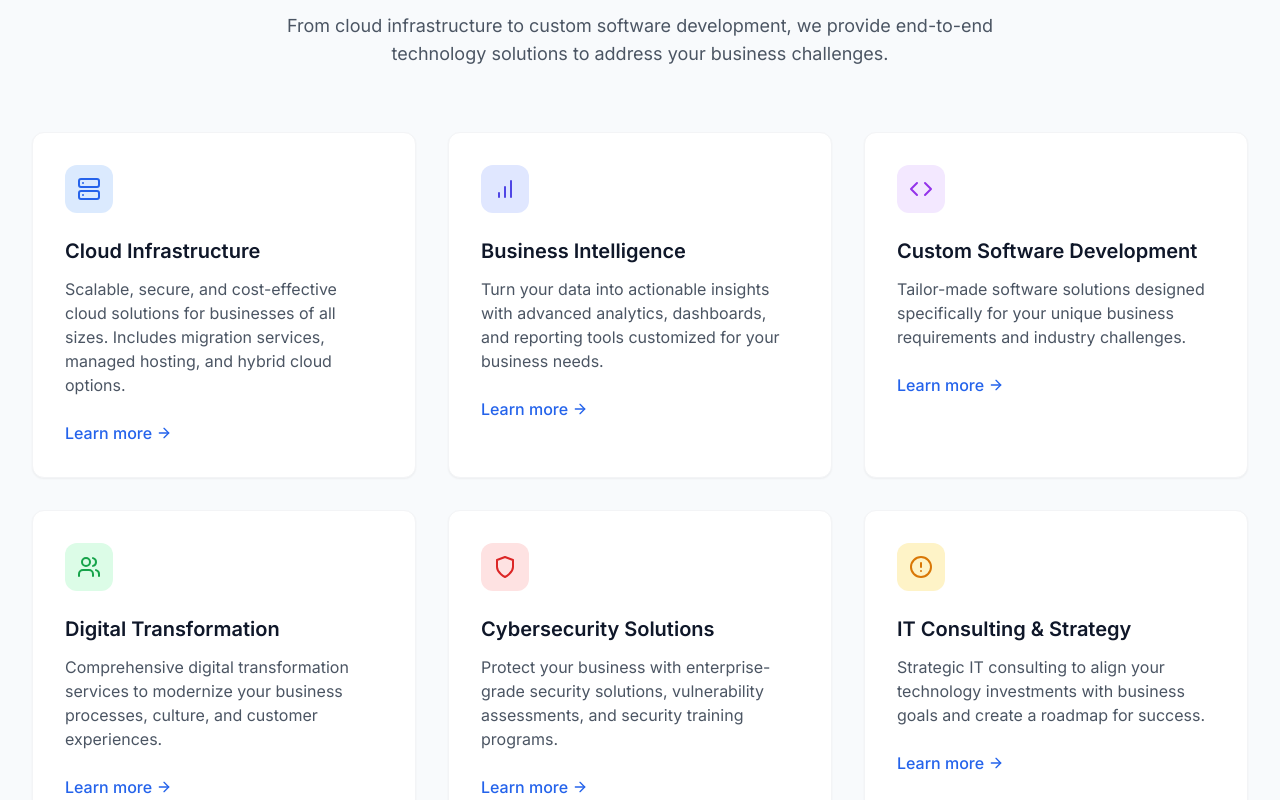
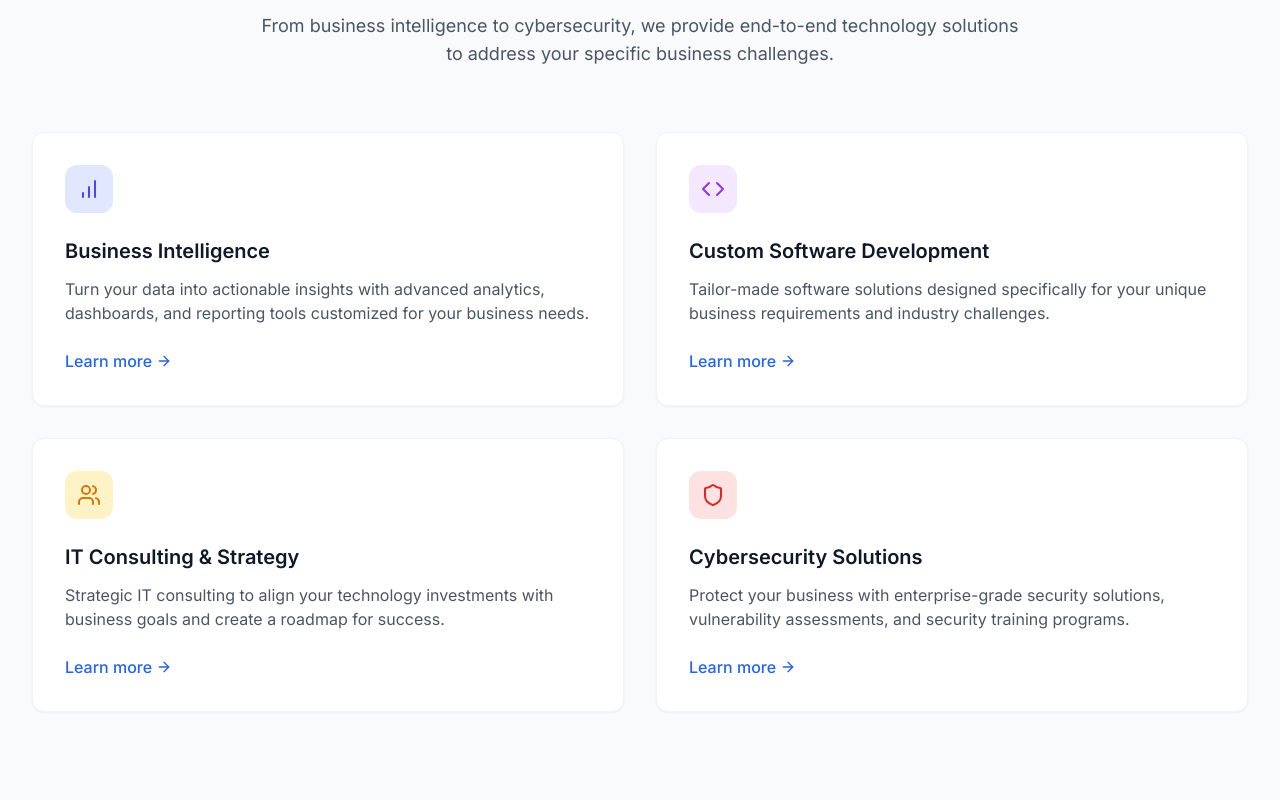
Before and after one commit to develope577/modernwave-website, a React (Vite) app: page /business in a window 1280 px wide. Shown: the part 680-1480 px from the top of the page. Built offline with nearby package versions, Linux system fonts and the light colour scheme.

Commit message:
Refactor: Business page solutions
Update the business page to only include business intelligence, custom software, IT consulting, and cybersecurity solutions. Remove other solutions and link to dedicated pages for each.

```diff
--- a/src/components/BusinessSection.tsx
+++ b/src/components/BusinessSection.tsx
@@ -1,6 +1,6 @@
 
 import { useEffect, useRef } from "react";
-import { Server, LineChart, Code } from "lucide-react";
+import { Server, LineChart, Code, Shield } from "lucide-react";
 import { Button } from "@/components/ui/button";
 import { Link } from "react-router-dom";
 
@@ -42,14 +42,14 @@ const BusinessSection = () => {
           </p>
         </div>
 
-        <div className="grid grid-cols-1 md:grid-cols-3 gap-8 mt-12">
+        <div className="grid grid-cols-1 md:grid-cols-2 gap-8 mt-12">
           <div className="bg-white rounded-xl shadow-sm border border-gray-100 p-8 animate-on-scroll opacity-0 translate-y-10 transition-all duration-700 delay-100 hover:shadow-md hover:scale-[1.01] transition-all">
             <div className="w-12 h-12 flex items-center justify-center rounded-lg bg-blue-100 text-blue-600 mb-6">
               <Server size={24} />
             </div>
-            <h3 className="text-xl font-semibold mb-3">Tech Support & IT Consultation</h3>
+            <h3 className="text-xl font-semibold mb-3">IT Consulting & Strategy</h3>
             <p className="text-gray-600 mb-6">
-              Reliable tech support and strategic IT consulting to keep your business running smoothly and securely.
+              Strategic IT consulting to align your technology investments with business goals and create a roadmap for success.
             </p>
             <Link to="/business/consulting" className="text-primary font-medium flex items-center gap-1 group">
               Learn more
@@ -75,9 +75,9 @@ const BusinessSection = () => {
             <div className="w-12 h-12 flex items-center justify-center rounded-lg bg-indigo-100 text-indigo-600 mb-6">
               <LineChart size={24} />
             </div>
-            <h3 className="text-xl font-semibold mb-3">Smart Business Automation</h3>
+            <h3 className="text-xl font-semibold mb-3">Business Intelligence</h3>
             <p className="text-gray-600 mb-6">
-              Automate repetitive tasks, optimize workflow, and enhance productivity with intelligent automation solutions.
+              Turn your data into actionable insights with advanced analytics, dashboards, and reporting tools customized for your business needs.
             </p>
             <Link to="/business/intelligence" className="text-primary font-medium flex items-center gap-1 group">
               Learn more
@@ -103,11 +103,39 @@ const BusinessSection = () => {
             <div className="w-12 h-12 flex items-center justify-center rounded-lg bg-purple-100 text-purple-600 mb-6">
               <Code size={24} />
             </div>
-            <h3 className="text-xl font-semibold mb-3">Custom Software & Tech Integration</h3>
+            <h3 className="text-xl font-semibold mb-3">Custom Software Development</h3>
             <p className="text-gray-600 mb-6">
-              Build flexible, scalable, and user-friendly software solutions that integrate seamlessly with your existing systems.
+              Tailor-made software solutions designed specifically for your unique business requirements and industry challenges.
             </p>
             <Link to="/business/software" className="text-primary font-medium flex items-center gap-1 group">
+              Learn more
+              <svg
+                xmlns="http://www.w3.org/2000/svg"
+                width="16"
+                height="16"
+                viewBox="0 0 24 24"
+                fill="none"
+                stroke="currentColor"
+                strokeWidth="2"
+                strokeLinecap="round"
+                strokeLinejoin="round"
+                className="transition-transform duration-300 group-hover:translate-x-1"
+              >
+                <path d="M5 12h14" />
+                <path d="m12 5 7 7-7 7" />
+              </svg>
+            </Link>
+          </div>
+
+          <div className="bg-white rounded-xl shadow-sm border border-gray-100 p-8 animate-on-scroll opacity-0 translate-y-10 transition-all duration-700 delay-400 hover:shadow-md hover:scale-[1.01] transition-all">
+            <div className="w-12 h-12 flex items-center justify-center rounded-lg bg-red-100 text-red-600 mb-6">
+              <Shield size={24} />
+            </div>
+            <h3 className="text-xl font-semibold mb-3">Cybersecurity Solutions</h3>
+            <p className="text-gray-600 mb-6">
+              Protect your business with enterprise-grade security solutions, vulnerability assessments, and security training programs.
+            </p>
+            <Link to="/business/cybersecurity" className="text-primary font-medium flex items-center gap-1 group">
               Learn more
               <svg
                 xmlns="http://www.w3.org/2000/svg"
--- a/src/pages/Business.tsx
+++ b/src/pages/Business.tsx
@@ -1,7 +1,8 @@
 
 import { useEffect, useRef } from "react";
-import { ArrowRight, Server, BarChart, Code, Users, CheckCircle } from "lucide-react";
+import { ArrowRight, BarChart, Code, Shield, Users } from "lucide-react";
 import { Button } from "@/components/ui/button";
+import { Link } from "react-router-dom";
 import Navbar from "@/components/Navbar";
 import Footer from "@/components/Footer";
 import TestimonialsSection from "@/components/TestimonialsSection";
@@ -79,21 +80,21 @@ const Business = () => {
                 Comprehensive Business Solutions
               </h2>
               <p className="mt-4 text-lg text-gray-600 max-w-3xl mx-auto">
-                From cloud infrastructure to custom software development, we provide end-to-end technology solutions to address your business challenges.
+                From business intelligence to cybersecurity, we provide end-to-end technology solutions to address your specific business challenges.
               </p>
             </div>
 
-            <div className="grid grid-cols-1 md:grid-cols-2 lg:grid-cols-3 gap-8">
-              {/* Service 1 */}
+            <div className="grid grid-cols-1 md:grid-cols-2 lg:grid-cols-2 gap-8">
+              {/* Business Intelligence */}
               <div className="bg-white rounded-xl shadow-sm border border-gray-100 p-8 hover:shadow-md hover:scale-[1.01] transition-all">
-                <div className="w-12 h-12 flex items-center justify-center rounded-lg bg-blue-100 text-blue-600 mb-6">
-                  <Server size={24} />
+                <div className="w-12 h-12 flex items-center justify-center rounded-lg bg-indigo-100 text-indigo-600 mb-6">
+                  <BarChart size={24} />
                 </div>
-                <h3 className="text-xl font-semibold mb-3">Cloud Infrastructure</h3>
+                <h3 className="text-xl font-semibold mb-3">Business Intelligence</h3>
                 <p className="text-gray-600 mb-6">
-                  Scalable, secure, and cost-effective cloud solutions for businesses of all sizes. Includes migration services, managed hosting, and hybrid cloud options.
+                  Turn your data into actionable insights with advanced analytics, dashboards, and reporting tools customized for your business needs.
                 </p>
-                <a href="#" className="text-primary font-medium flex items-center gap-1 group">
+                <Link to="/business/intelligence" className="text-primary font-medium flex items-center gap-1 group">
                   Learn more
                   <svg
                     xmlns="http://www.w3.org/2000/svg"
@@ -110,19 +111,19 @@ const Business = () => {
                     <path d="M5 12h14" />
                     <path d="m12 5 7 7-7 7" />
                   </svg>
-                </a>
+                </Link>
               </div>
 
-              {/* Service 2 */}
+              {/* Custom Software Development */}
               <div className="bg-white rounded-xl shadow-sm border border-gray-100 p-8 hover:shadow-md hover:scale-[1.01] transition-all">
-                <div className="w-12 h-12 flex items-center justify-center rounded-lg bg-indigo-100 text-indigo-600 mb-6">
-                  <BarChart size={24} />
+                <div className="w-12 h-12 flex items-center justify-center rounded-lg bg-purple-100 text-purple-600 mb-6">
+                  <Code size={24} />
                 </div>
-                <h3 className="text-xl font-semibold mb-3">Business Intelligence</h3>
+                <h3 className="text-xl font-semibold mb-3">Custom Software Development</h3>
                 <p className="text-gray-600 mb-6">
-                  Turn your data into actionable insights with advanced analytics, dashboards, and reporting tools customized for your business needs.
+                  Tailor-made software solutions designed specifically for your unique business requirements and industry challenges.
                 </p>
-                <a href="#" className="text-primary font-medium flex items-center gap-1 group">
+                <Link to="/business/software" className="text-primary font-medium flex items-center gap-1 group">
                   Learn more
                   <svg
                     xmlns="http://www.w3.org/2000/svg"
@@ -139,19 +140,19 @@ const Business = () => {
                     <path d="M5 12h14" />
                     <path d="m12 5 7 7-7 7" />
                   </svg>
-                </a>
+                </Link>
               </div>
 
-              {/* Service 3 */}
+              {/* IT Consulting & Strategy */}
               <div className="bg-white rounded-xl shadow-sm border border-gray-100 p-8 hover:shadow-md hover:scale-[1.01] transition-all">
-                <div className="w-12 h-12 flex items-center justify-center rounded-lg bg-purple-100 text-purple-600 mb-6">
-                  <Code size={24} />
+                <div className="w-12 h-12 flex items-center justify-center rounded-lg bg-amber-100 text-amber-600 mb-6">
+                  <Users size={24} />
                 </div>
-                <h3 className="text-xl font-semibold mb-3">Custom Software Development</h3>
+                <h3 className="text-xl font-semibold mb-3">IT Consulting & Strategy</h3>
                 <p className="text-gray-600 mb-6">
-                  Tailor-made software solutions designed specifically for your unique business requirements and industry challenges.
+                  Strategic IT consulting to align your technology investments with business goals and create a roadmap for success.
                 </p>
-                <a href="#" className="text-primary font-medium flex items-center gap-1 group">
+                <Link to="/business/consulting" className="text-primary font-medium flex items-center gap-1 group">
                   Learn more
                   <svg
                     xmlns="http://www.w3.org/2000/svg"
@@ -168,19 +169,19 @@ const Business = () => {
                     <path d="M5 12h14" />
                     <path d="m12 5 7 7-7 7" />
                   </svg>
-                </a>
+                </Link>
               </div>
 
-              {/* Service 4 */}
+              {/* Cybersecurity */}
               <div className="bg-white rounded-xl shadow-sm border border-gray-100 p-8 hover:shadow-md hover:scale-[1.01] transition-all">
-                <div className="w-12 h-12 flex items-center justify-center rounded-lg bg-green-100 text-green-600 mb-6">
-                  <Users size={24} />
+                <div className="w-12 h-12 flex items-center justify-center rounded-lg bg-red-100 text-red-600 mb-6">
+                  <Shield size={24} />
                 </div>
-                <h3 className="text-xl font-semibold mb-3">Digital Transformation</h3>
+                <h3 className="text-xl font-semibold mb-3">Cybersecurity Solutions</h3>
                 <p className="text-gray-600 mb-6">
-                  Comprehensive digital transformation services to modernize your business processes, culture, and customer experiences.
+                  Protect your business with enterprise-grade security solutions, vulnerability assessments, and security training programs.
                 </p>
-                <a href="#" className="text-primary font-medium flex items-center gap-1 group">
+                <Link to="/business/cybersecurity" className="text-primary font-medium flex items-center gap-1 group">
                   Learn more
                   <svg
                     xmlns="http://www.w3.org/2000/svg"
@@ -197,91 +198,7 @@ const Business = () => {
                     <path d="M5 12h14" />
                     <path d="m12 5 7 7-7 7" />
                   </svg>
-                </a>
-              </div>
-
-              {/* Service 5 */}
-              <div className="bg-white rounded-xl shadow-sm border border-gray-100 p-8 hover:shadow-md hover:scale-[1.01] transition-all">
-                <div className="w-12 h-12 flex items-center justify-center rounded-lg bg-red-100 text-red-600 mb-6">
-                  <svg
-                    xmlns="http://www.w3.org/2000/svg"
-                    width="24"
-                    height="24"
-                    viewBox="0 0 24 24"
-                    fill="none"
-                    stroke="currentColor"
-                    strokeWidth="2"
-                    strokeLinecap="round"
-                    strokeLinejoin="round"
-                  >
-                    <path d="M12 22s8-4 8-10V5l-8-3-8 3v7c0 6 8 10 8 10z" />
-                  </svg>
-                </div>
-                <h3 className="text-xl font-semibold mb-3">Cybersecurity Solutions</h3>
-                <p className="text-gray-600 mb-6">
-                  Protect your business with enterprise-grade security solutions, vulnerability assessments, and security training programs.
-                </p>
-                <a href="#" className="text-primary font-medium flex items-center gap-1 group">
-                  Learn more
-                  <svg
-                    xmlns="http://www.w3.org/2000/svg"
-                    width="16"
-                    height="16"
-                    viewBox="0 0 24 24"
-                    fill="none"
-                    stroke="currentColor"
-                    strokeWidth="2"
-                    strokeLinecap="round"
-                    strokeLinejoin="round"
-                    className="transition-transform duration-300 group-hover:translate-x-1"
-                  >
-                    <path d="M5 12h14" />
-                    <path d="m12 5 7 7-7 7" />
-                  </svg>
-                </a>
-              </div>
-
-              {/* Service 6 */}
-              <div className="bg-white rounded-xl shadow-sm border border-gray-100 p-8 hover:shadow-md hover:scale-[1.01] transition-all">
-                <div className="w-12 h-12 flex items-center justify-center rounded-lg bg-amber-100 text-amber-600 mb-6">
-                  <svg
-                    xmlns="http://www.w3.org/2000/svg"
-                    width="24"
-                    height="24"
-                    viewBox="0 0 24 24"
-                    fill="none"
-                    stroke="currentColor"
-                    strokeWidth="2"
-                    strokeLinecap="round"
-                    strokeLinejoin="round"
-                  >
-                    <circle cx="12" cy="12" r="10" />
-                    <line x1="12" y1="8" x2="12" y2="12" />
-                    <line x1="12" y1="16" x2="12.01" y2="16" />
-                  </svg>
-                </div>
-                <h3 className="text-xl font-semibold mb-3">IT Consulting & Strategy</h3>
-                <p className="text-gray-600 mb-6">
-                  Strategic IT consulting to align your technology investments with business goals and create a roadmap for success.
-                </p>
-                <a href="#" className="text-primary font-medium flex items-center gap-1 group">
-                  Learn more
-                  <svg
-                    xmlns="http://www.w3.org/2000/svg"
-                    width="16"
-                    height="16"
-                    viewBox="0 0 24 24"
-                    fill="none"
-                    stroke="currentColor"
-                    strokeWidth="2"
-                    strokeLinecap="round"
-                    strokeLinejoin="round"
-                    className="transition-transform duration-300 group-hover:translate-x-1"
-                  >
-                    <path d="M5 12h14" />
-                    <path d="m12 5 7 7-7 7" />
-                  </svg>
-                </a>
+                </Link>
               </div>
             </div>
           </div>
@@ -388,7 +305,21 @@ const Business = () => {
             <div className="grid grid-cols-1 md:grid-cols-2 lg:grid-cols-3 gap-8">
               <div className="bg-white p-6 rounded-lg">
                 <div className="flex items-start gap-4">
-                  <CheckCircle className="text-primary shrink-0 mt-1" size={24} />
+                  <svg
+                    xmlns="http://www.w3.org/2000/svg"
+                    width="24"
+                    height="24"
+                    viewBox="0 0 24 24"
+                    fill="none"
+                    stroke="currentColor"
+                    strokeWidth="2"
+                    strokeLinecap="round"
+                    strokeLinejoin="round"
+                    className="text-primary shrink-0 mt-1"
+                  >
+                    <path d="M22 11.08V12a10 10 0 1 1-5.93-9.14"></path>
+                    <polyline points="22 4 12 14.01 9 11.01"></polyline>
+                  </svg>
                   <div>
                     <h3 className="text-xl font-semibold mb-2">Industry Expertise</h3>
                     <p className="text-gray-600">
@@ -400,7 +331,21 @@ const Business = () => {
 
               <div className="bg-white p-6 rounded-lg">
                 <div className="flex items-start gap-4">
-                  <CheckCircle className="text-primary shrink-0 mt-1" size={24} />
+                  <svg
+                    xmlns="http://www.w3.org/2000/svg"
+                    width="24"
+                    height="24"
+                    viewBox="0 0 24 24"
+                    fill="none"
+                    stroke="currentColor"
+                    strokeWidth="2"
+                    strokeLinecap="round"
+                    strokeLinejoin="round"
+                    className="text-primary shrink-0 mt-1"
+                  >
+                    <path d="M22 11.08V12a10 10 0 1 1-5.93-9.14"></path>
+                    <polyline points="22 4 12 14.01 9 11.01"></polyline>
+                  </svg>
                   <div>
                     <h3 className="text-xl font-semibold mb-2">Proven Results</h3>
                     <p className="text-gray-600">
@@ -412,7 +357,21 @@ const Business = () => {
 
               <div className="bg-white p-6 rounded-lg">
                 <div className="flex items-start gap-4">
-                  <CheckCircle className="text-primary shrink-0 mt-1" size={24} />
+                  <svg
+                    xmlns="http://www.w3.org/2000/svg"
+                    width="24"
+                    height="24"
+                    viewBox="0 0 24 24"
+                    fill="none"
+                    stroke="currentColor"
+                    strokeWidth="2"
+                    strokeLinecap="round"
+                    strokeLinejoin="round"
+                    className="text-primary shrink-0 mt-1"
+                  >
+                    <path d="M22 11.08V12a10 10 0 1 1-5.93-9.14"></path>
+                    <polyline points="22 4 12 14.01 9 11.01"></polyline>
+                  </svg>
                   <div>
                     <h3 className="text-xl font-semibold mb-2">Cutting-Edge Technology</h3>
                     <p className="text-gray-600">
@@ -424,7 +383,21 @@ const Business = () => {
 
               <div className="bg-white p-6 rounded-lg">
                 <div className="flex items-start gap-4">
-                  <CheckCircle className="text-primary shrink-0 mt-1" size={24} />
+                  <svg
+                    xmlns="http://www.w3.org/2000/svg"
+                    width="24"
+                    height="24"
+                    viewBox="0 0 24 24"
+                    fill="none"
+                    stroke="currentColor"
+                    strokeWidth="2"
+                    strokeLinecap="round"
+                    strokeLinejoin="round"
+                    className="text-primary shrink-0 mt-1"
+                  >
+                    <path d="M22 11.08V12a10 10 0 1 1-5.93-9.14"></path>
+                    <polyline points="22 4 12 14.01 9 11.01"></polyline>
+                  </svg>
                   <div>
                     <h3 className="text-xl font-semibold mb-2">Client-Centered Approach</h3>
                     <p className="text-gray-600">
@@ -436,7 +409,21 @@ const Business = () => {
 
               <div className="bg-white p-6 rounded-lg">
                 <div className="flex items-start gap-4">
-                  <CheckCircle className="text-primary shrink-0 mt-1" size={24} />
+                  <svg
+                    xmlns="http://www.w3.org/2000/svg"
+                    width="24"
+                    height="24"
+                    viewBox="0 0 24 24"
+                    fill="none"
+                    stroke="currentColor"
+                    strokeWidth="2"
+                    strokeLinecap="round"
+                    strokeLinejoin="round"
+                    className="text-primary shrink-0 mt-1"
+                  >
+                    <path d="M22 11.08V12a10 10 0 1 1-5.93-9.14"></path>
+                    <polyline points="22 4 12 14.01 9 11.01"></polyline>
+                  </svg>
                   <div>
                     <h3 className="text-xl font-semibold mb-2">Scalable Solutions</h3>
                     <p className="text-gray-600">
@@ -448,7 +435,21 @@ const Business = () => {
 
               <div className="bg-white p-6 rounded-lg">
                 <div className="flex items-start gap-4">
-                  <CheckCircle className="text-primary shrink-0 mt-1" size={24} />
+                  <svg
+                    xmlns="http://www.w3.org/2000/svg"
+                    width="24"
+                    height="24"
+                    viewBox="0 0 24 24"
+                    fill="none"
+                    stroke="currentColor"
+                    strokeWidth="2"
+                    strokeLinecap="round"
+                    strokeLinejoin="round"
+                    className="text-primary shrink-0 mt-1"
+                  >
+                    <path d="M22 11.08V12a10 10 0 1 1-5.93-9.14"></path>
+                    <polyline points="22 4 12 14.01 9 11.01"></polyline>
+                  </svg>
                   <div>
                     <h3 className="text-xl font-semibold mb-2">Ongoing Support</h3>
                     <p className="text-gray-600">
```
